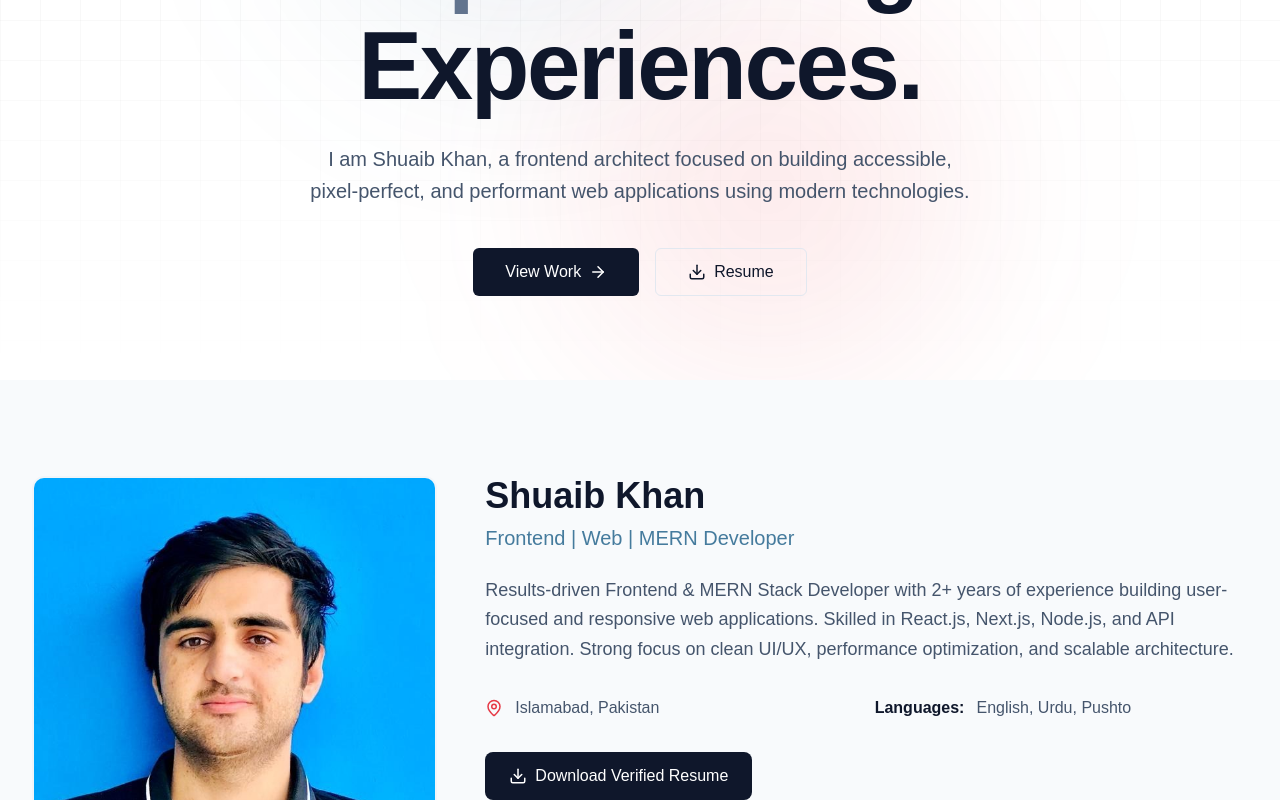
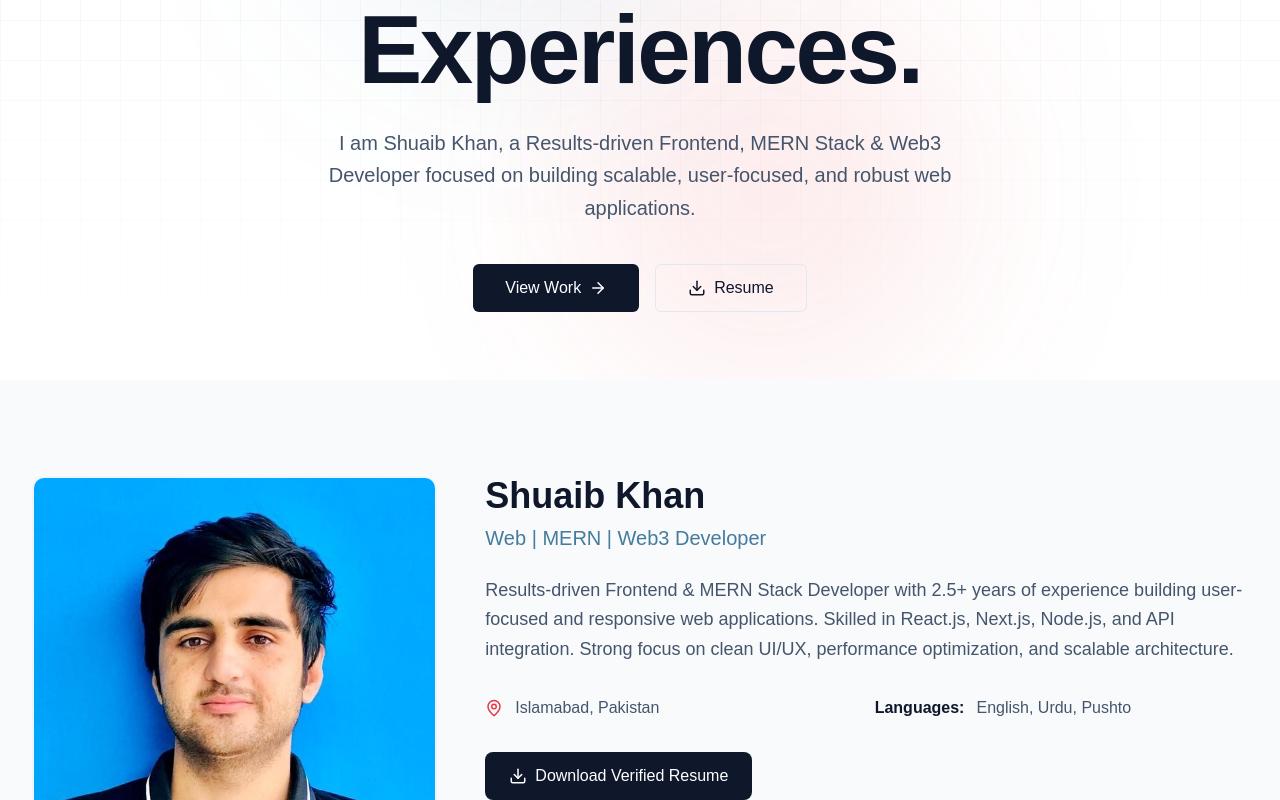
Before and after one commit to shuaibkhandev/shuaib_portfolio, a Next.js app: page / in a window 1280 px wide. Shown: the part 340-1140 px from the top of the page. Built offline with nearby package versions, Linux system fonts and the light colour scheme.

Commit message:
updated website content and added OG and sitemap

```diff
--- a/src/app/layout.tsx
+++ b/src/app/layout.tsx
@@ -15,21 +15,21 @@ const geistMono = Geist_Mono({
 
 export const metadata: Metadata = {
   title: {
-    default: "Shuaib Khan | Frontend & MERN Stack Developer",
+    default: "Shuaib Khan | Web | MERN | Web3 Developer",
     template: "%s | Shuaib Khan"
   },
-  description: "Portfolio of Shuaib Khan, a Results-driven Frontend & MERN Stack Developer specializing in React.js, Next.js, and high-performance web applications.",
+  description: "Results-driven Frontend & MERN Stack Developer with 2.5+ years of experience building user-focused web applications. Skilled in React.js, Next.js, Node.js, and API integration.",
   keywords: [
     "Shuaib Khan",
+    "Web Developer",
+    "MERN Stack Developer",
+    "Web3 Developer",
     "Frontend Developer",
-    "MERN Stack Developer",
     "React Developer",
     "Next.js Developer",
-    "Web Developer Islamabad",
-    "JavaScript Developer",
-    "Full Stack Developer",
-    "Portfolio",
-    "UI/UX"
+    "Node.js Developer",
+    "Solidity",
+    "Portfolio"
   ],
   authors: [{ name: "Shuaib Khan" }],
   creator: "Shuaib Khan",
@@ -37,15 +37,24 @@ export const metadata: Metadata = {
     type: "website",
     locale: "en_US",
     url: "https://shuaibkhan.dev", // Ideally update to actual URL
-    title: "Shuaib Khan - Frontend & MERN Stack Developer",
-    description: "Building exceptional digital experiences with modern web technologies.",
+    title: "Shuaib Khan - Web | MERN | Web3 Developer",
+    description: "Results-driven Frontend & MERN Stack Developer with 2.5+ years of experience building scalable, high-performance web applications.",
     siteName: "Shuaib Khan Portfolio",
+    images: [
+      {
+        url: "/shuaib.jpeg", // Note: For best results, use a 1200x630 image.
+        width: 800,
+        height: 800,
+        alt: "Shuaib Khan",
+      },
+    ],
   },
   twitter: {
     card: "summary_large_image",
     title: "Shuaib Khan - Frontend Developer",
     description: "Results-driven Frontend & MERN Stack Developer specializing in React, Next.js, and Node.js.",
     creator: "@shuaibdev", // Update if different
+    images: ["/shuaib.jpeg"],
   },
   icons: {
     icon: '/favicon.png',
--- a/src/components/About.tsx
+++ b/src/components/About.tsx
@@ -84,10 +84,10 @@ export default function About() {
               viewport={{ once: true }}
             >
               <h2 className="text-4xl font-bold text-slate-900 dark:text-white mb-2">Shuaib Khan</h2>
-              <h3 className="text-xl text-brand-blue font-medium mb-6">Frontend | Web | MERN Developer</h3>
+              <h3 className="text-xl text-brand-blue font-medium mb-6">Web | MERN | Web3 Developer</h3>
 
               <p className="text-lg text-slate-600 dark:text-slate-400 leading-relaxed mb-8">
-                Results-driven Frontend & MERN Stack Developer with 2+ years of experience building user-focused and responsive web applications. Skilled in React.js, Next.js, Node.js, and API integration. Strong focus on clean UI/UX, performance optimization, and scalable architecture.
+                Results-driven Frontend & MERN Stack Developer with 2.5+ years of experience building user-focused and responsive web applications. Skilled in React.js, Next.js, Node.js, and API integration. Strong focus on clean UI/UX, performance optimization, and scalable architecture.
               </p>
 
               <div className="grid grid-cols-1 sm:grid-cols-2 gap-4 mb-8">
--- a/src/components/Contact.tsx
+++ b/src/components/Contact.tsx
@@ -83,6 +83,16 @@ export default function Contact() {
                     <Mail size={24} />
                   </div>
                   skhan.csit@gmail.com
+                </a>
+
+                <a
+                  href="tel:+923481921015"
+                  className="flex items-center gap-4 text-lg font-medium hover:text-brand-blue transition-colors group"
+                >
+                  <div className="w-12 h-12 bg-slate-200 dark:bg-slate-800 rounded-full flex items-center justify-center group-hover:bg-brand-blue/10 group-hover:text-brand-blue transition-colors">
+                    <span className="text-xl">📞</span>
+                  </div>
+                  +92 348 1921015
                 </a>
 
                 <a
--- a/src/components/Hero.tsx
+++ b/src/components/Hero.tsx
@@ -46,7 +46,7 @@ export default function Hero() {
           transition={{ duration: 0.5, delay: 0.2 }}
           className="text-lg md:text-xl text-slate-600 dark:text-slate-400 max-w-2xl mx-auto mb-10 leading-relaxed"
         >
-          I am Shuaib Khan, a frontend architect focused on building accessible, pixel-perfect, and performant web applications using modern technologies.
+          I am Shuaib Khan, a Results-driven Frontend, MERN Stack & Web3 Developer focused on building scalable, user-focused, and robust web applications.
         </motion.p>
 
         <motion.div
```
